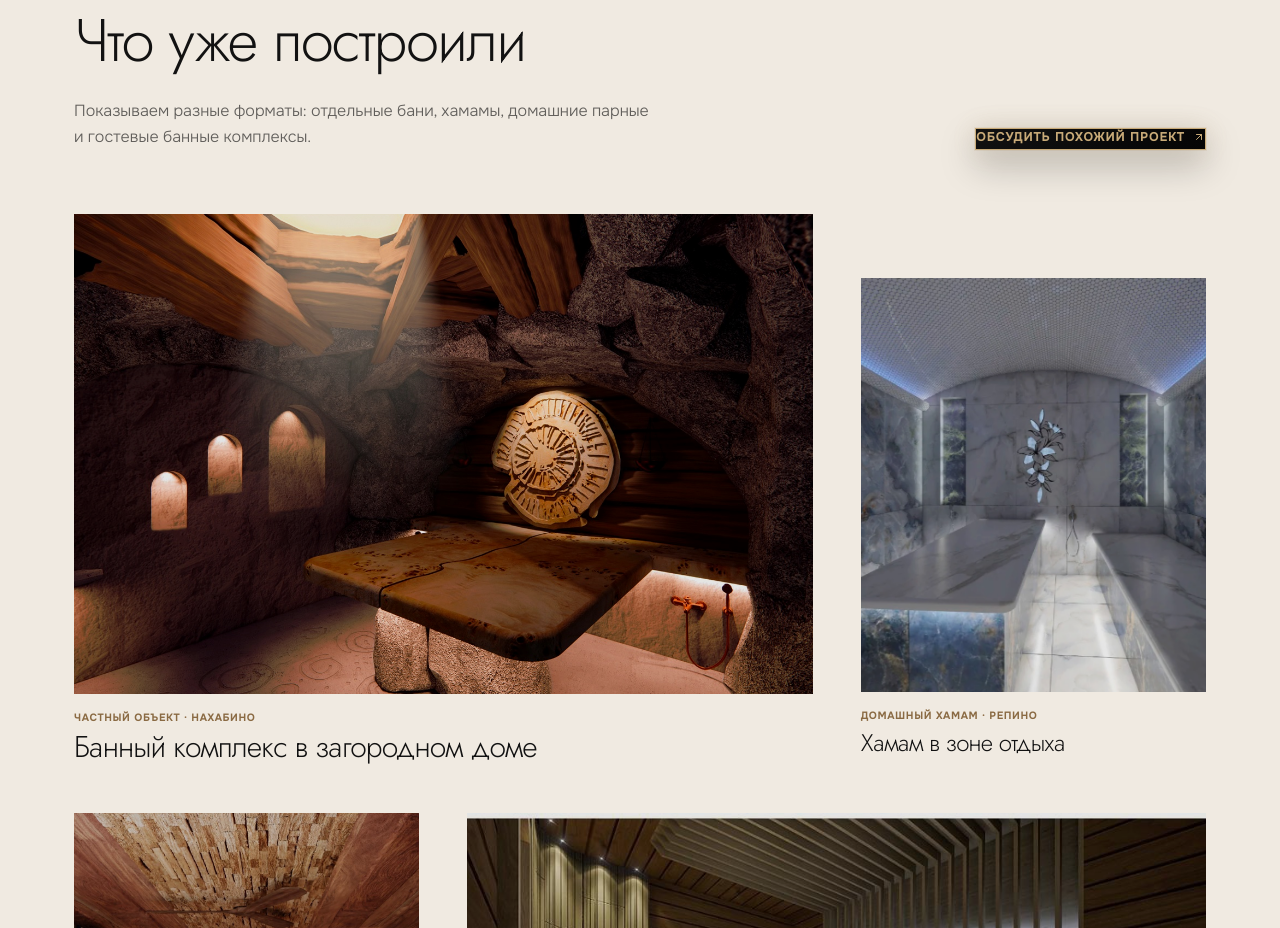
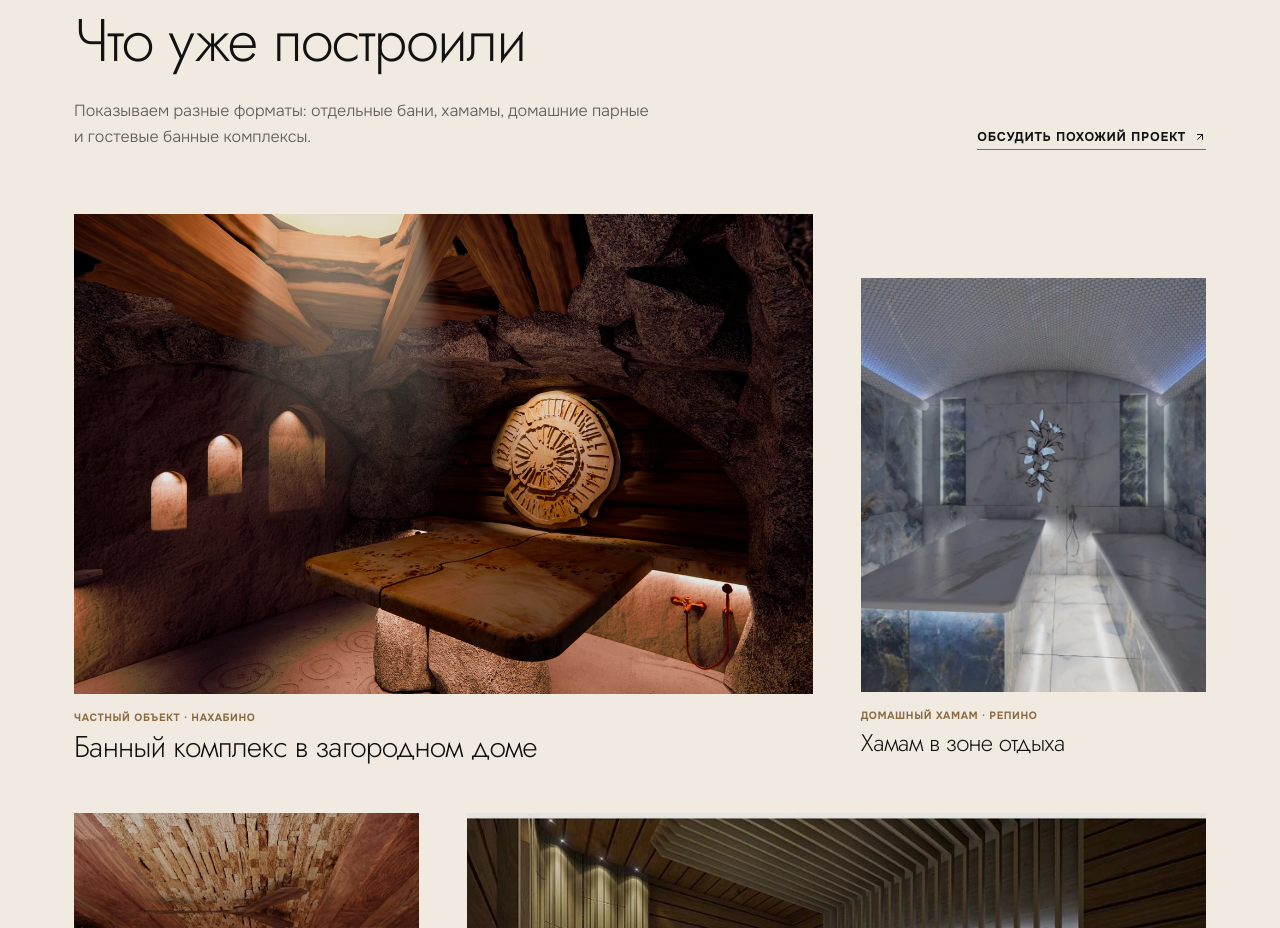
Before and after one commit to TatooineEnjoyer/archipar, a Next.js app: page / in a window 1280 px wide. Shown: the part 1420-2348 px from the top of the page. Built offline with nearby package versions, Linux system fonts and the light colour scheme.

Commit message:
Update page.tsx

```diff
--- a/src/app/page.tsx
+++ b/src/app/page.tsx
@@ -218,8 +218,8 @@ export default function Home() {
             />
 
             <Link
-              href="#request"
-              className="inline-flex items-center gap-2 border-b border-[#8a6a43] pb-1 text-xs font-semibold uppercase tracking-widest text-[#8a6a43] transition-colors hover:text-black"
+              href="?section=request#request"
+              className="inline-flex items-center gap-2 border-b border-[#8a6a43] bg-transparent pb-1 text-xs font-semibold uppercase tracking-widest text-[#8a6a43] shadow-none transition-colors hover:text-black"
             >
               Обсудить похожий проект
               <ArrowUpRight className="h-3 w-3" />
```
